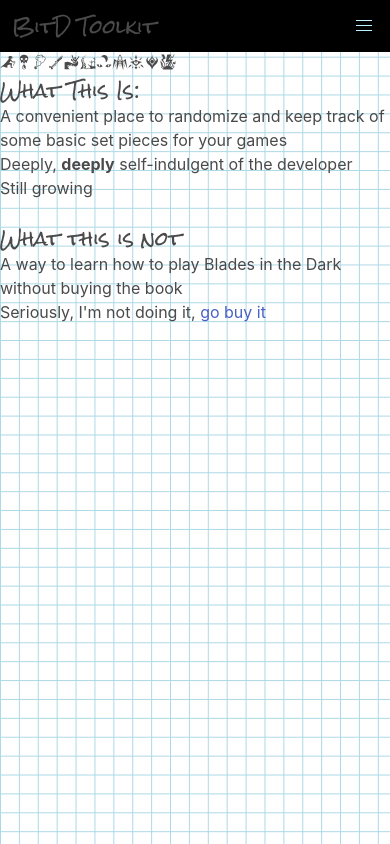
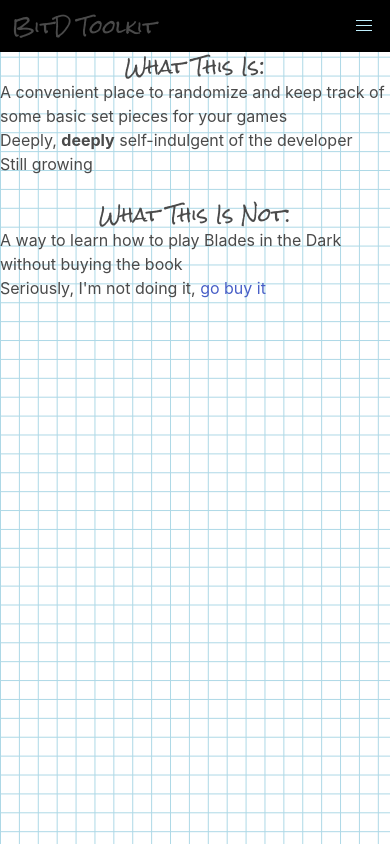
Before and after one commit to qmsparks/bitd-toolkit-client, a React (Create React App) app: page / in a window 390 px wide. Built offline with nearby package versions, Linux system fonts and the light colour scheme; a web font is replaced by a local one.

Commit message:
don't be me, don't wait most of a week to push your changes so you can't write an accurate commit message

```diff
--- a/src/Sass/Home.scss
+++ b/src/Sass/Home.scss
@@ -4,8 +4,20 @@
 
     h3 {
         font-family: $handwriting;
+        text-align: center;
+    }
+
+    // .columns {
+    //     display: flex;
+    //     justify-content: space-evenly;
+    // }
+
+    ul {
+        list-style-type: disc;
     }
 }
+
+
 
 // .home {
 //     display: flex;
--- a/src/components/Header/Header.js
+++ b/src/components/Header/Header.js
@@ -82,7 +82,7 @@
         {loginSticky && <Login />}
         {registerSticky && <Register />}
 
-        <BackgroundDoodles />
+        {/* <BackgroundDoodles /> */}
         </>
     )
 }
--- a/src/components/Header/Header.scss
+++ b/src/components/Header/Header.scss
@@ -30,14 +30,17 @@
     width: 100vw;
 }
 
-.navbar-menu, .navbar-item {
+.navbar-menu, .navbar-item, .navbar-brand {
     background-color: black;
+}
+
+.brand-logo {
+    font-family: $handwriting;
 }
 
 .splash {
     max-height: 20vh;
 }
-
 
 
 @media screen and (max-width: 767px) {
@@ -48,18 +51,10 @@
         display: none;
     }
 
-    .navbar-brand {
-        background-color: black;
-    }
-
     .navbar-menu.is-active {
         background-color: black;
         position: fixed;
         right: 0;
         text-align: right;
     }
-
-    .brand-logo {
-        font-family: $handwriting;
-    }
 }
--- a/src/pages/Home.js
+++ b/src/pages/Home.js
@@ -5,7 +5,7 @@
     return (
         <div className="home">
             <div className="home-notes columns">
-                <div className="column">
+                <div className="column is-3">
                     <h3>What This Is:</h3>
                     <ul>
                         <li>A convenient place to randomize and keep track of some basic set pieces for your games</li>
@@ -13,8 +13,8 @@
                         <li>Still growing</li>
                     </ul>
                 </div>
-                <div className="column">
-                <h3>What this is not</h3>
+                <div className="column is-3">
+                <h3>What This Is Not:</h3>
                     <ul>
                         <li>A way to learn how to play Blades in the Dark without buying the book</li>
                         <li>Seriously, I'm not doing it, <a href="http://bladesinthedark.com/">go buy it</a></li>
```
